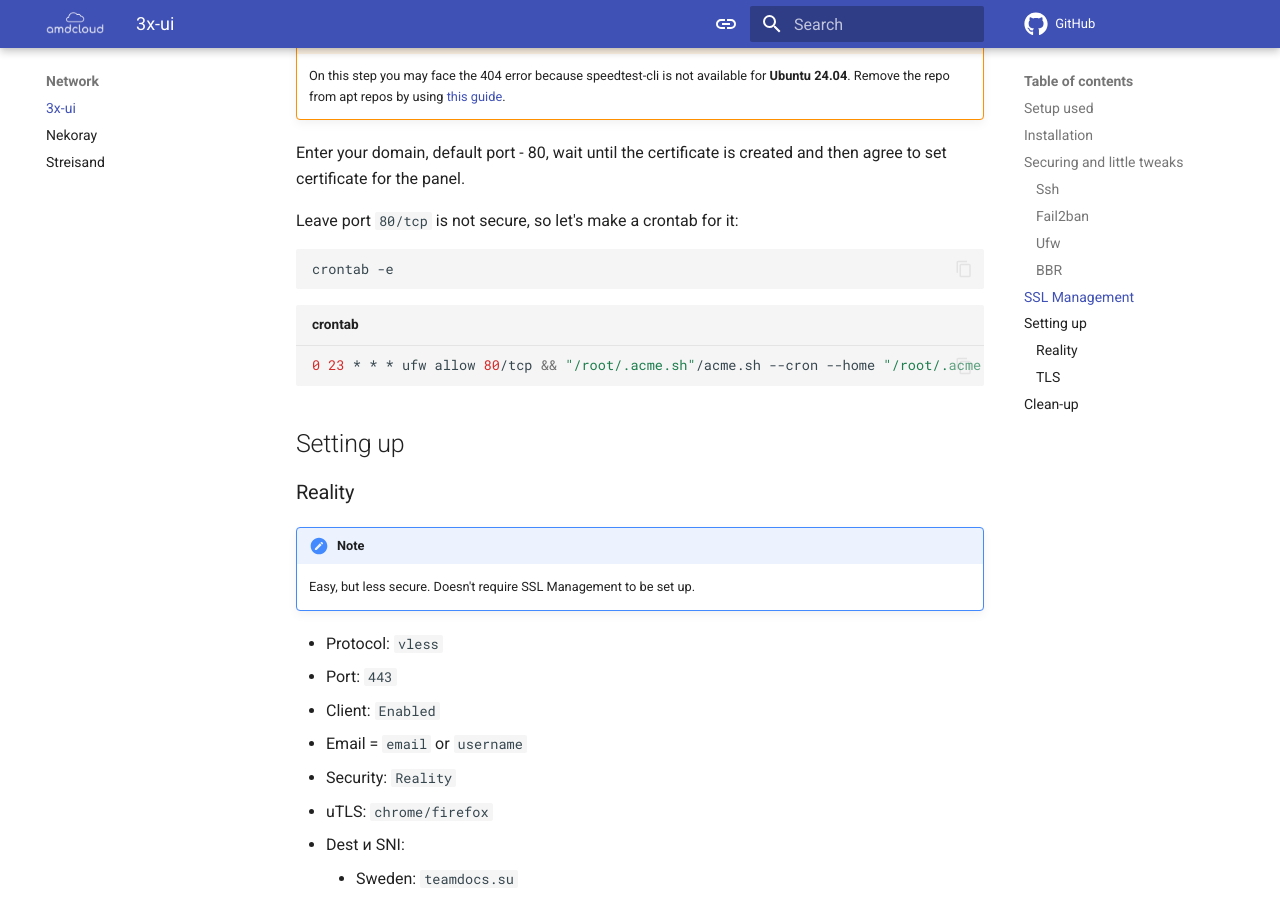
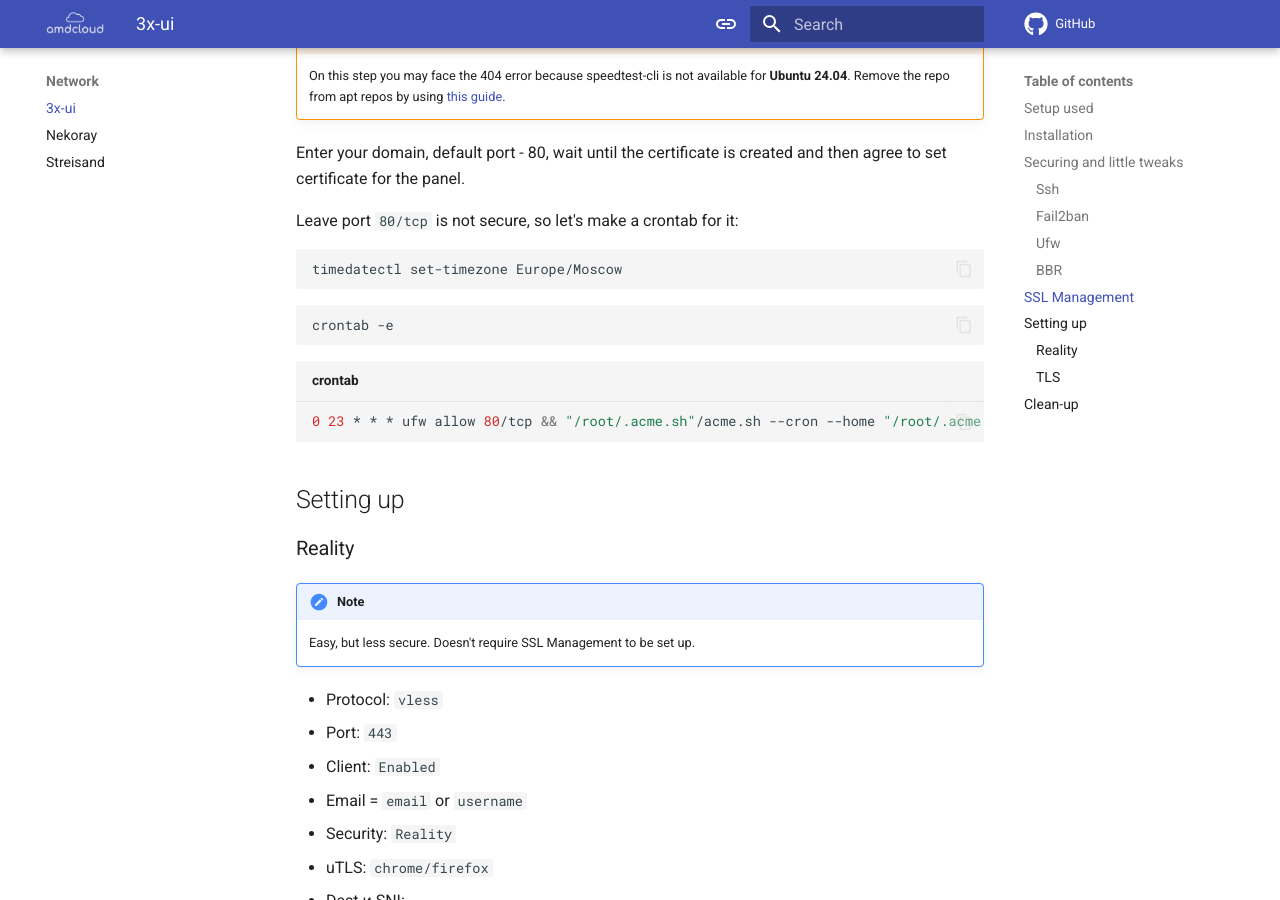
Before and after one commit to TeamDominant/Wiki-mkdocs, an MkDocs documentation site: the page built from docs/3x-ui.md, in a window 1280 px wide and 900 px high, scrolled down 4221 px. Built offline with MkDocs 1.6.1 and Material for MkDocs 9.7.7, drawn with Linux system fonts in a browser that asks for light colours; comment, search, counter and statistics services are not loaded.

Commit message:
3x-ui: missing timezone command

````diff
--- a/docs/3x-ui.md
+++ b/docs/3x-ui.md
@@ -187,6 +187,10 @@
 Leave port `80/tcp` is not secure, so let's make a crontab for it:
 
 ```bash
+timedatectl set-timezone Europe/Moscow
+```
+
+```bash
 crontab -e
 ```
 
````
